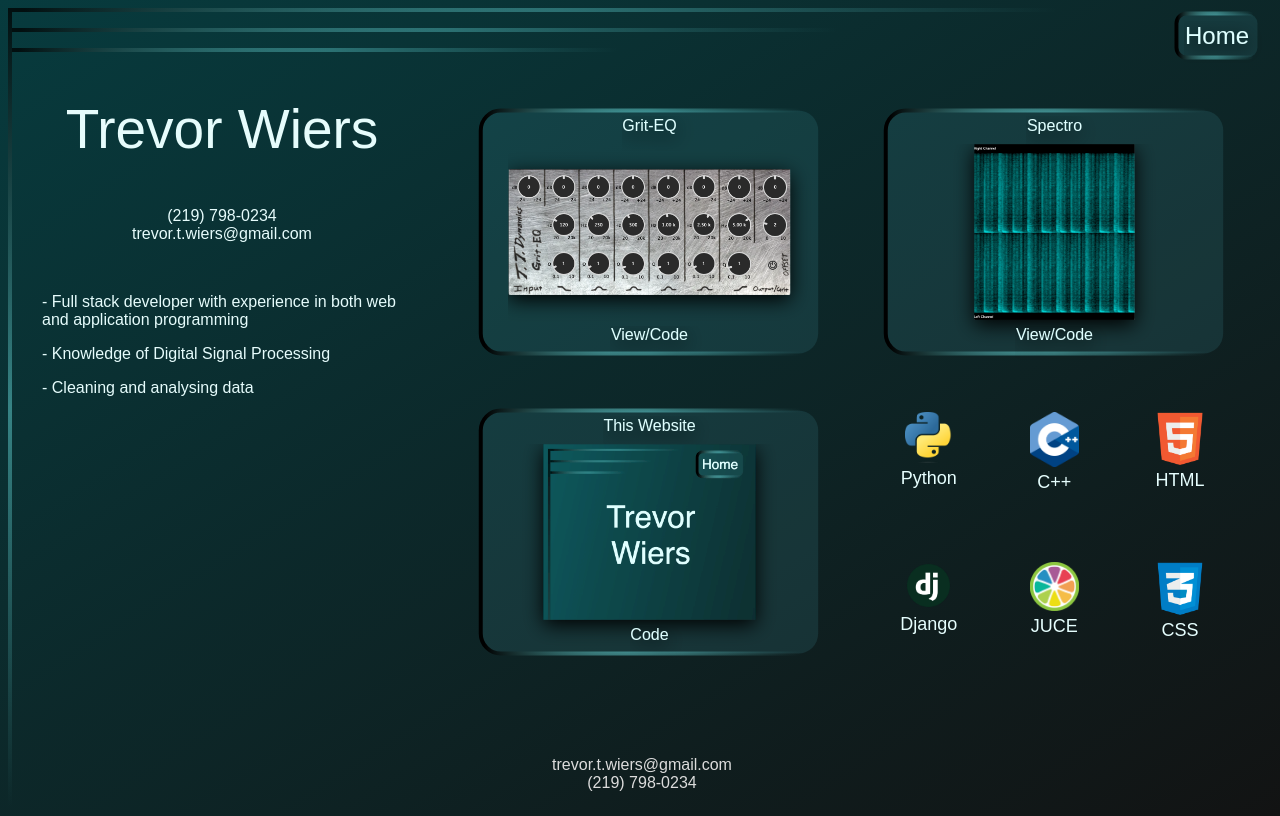
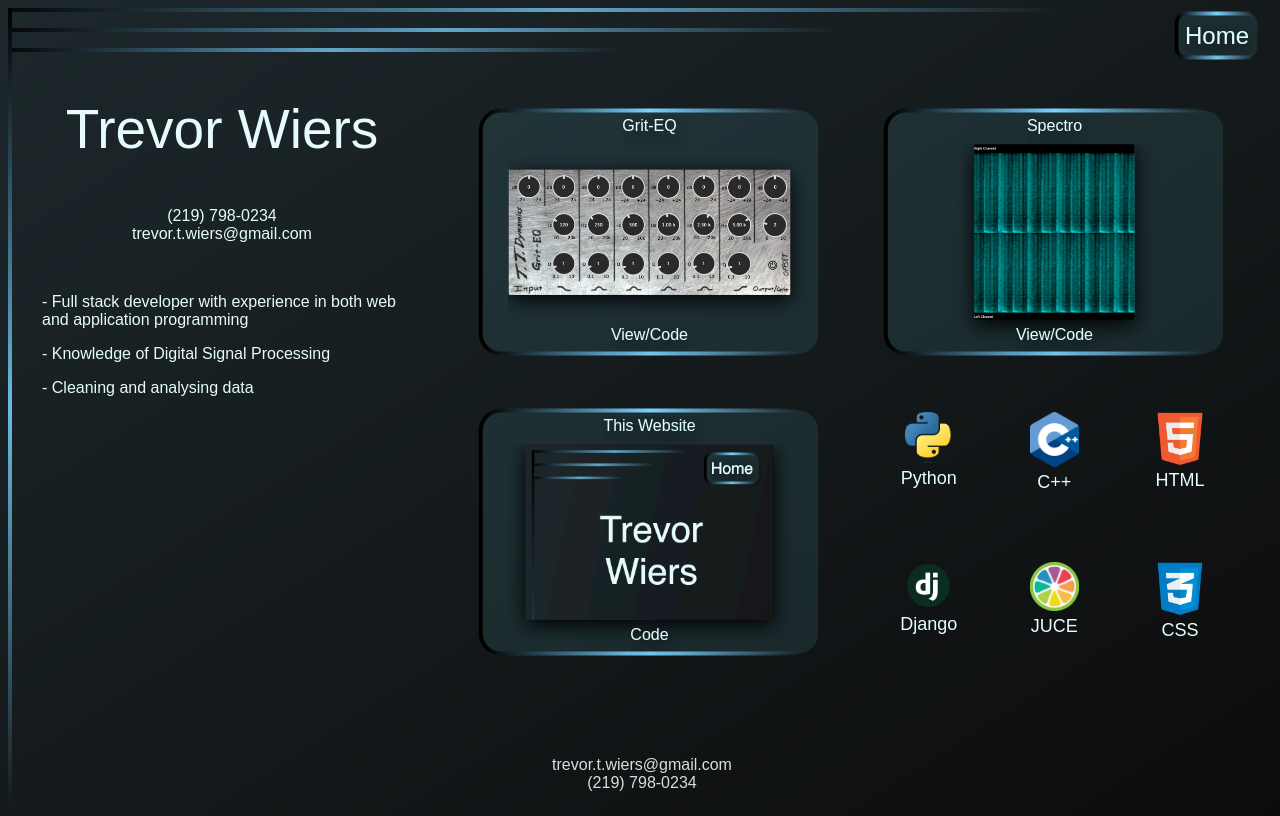
Before and after one commit to trevor-wiers/portfolio-site, a Python web app: template main/templates/main/home.html in a window 1280 px wide. Run offline with Jinja, Linux system fonts and the light colour scheme; the template is opened without the code that fills it, so the values that code supplies are empty.

Commit message:
color scheme update

```diff
--- a/main/static/style.css
+++ b/main/static/style.css
@@ -1,5 +1,5 @@
 html {
-    background-image: linear-gradient(to bottom right, rgb(7, 59, 62),rgb(18, 19, 19));
+    background-image: linear-gradient(to bottom right, rgb(29, 40, 44),rgb(12, 12, 12));
     background-size: cover;
     background-repeat: no-repeat;
     min-height: 100vh;
@@ -21,9 +21,9 @@ body {
     border-image:
       linear-gradient(
         to bottom,
-        rgba(0, 0, 0, .75),
-        rgba(122, 255, 255, .4),
-        rgba(122, 255, 255, 0)
+        rgb(0, 0, 0),
+        rgb(108, 187, 227),
+        rgba(122, 210, 255, 0)
       ) 0 100%;
       border-top: 0;
       border-bottom: 0;
--- a/main/templates/main/base.html
+++ b/main/templates/main/base.html
@@ -17,8 +17,11 @@
                         <defs>
                             <linearGradient id="myLinearGradient">
                                 <stop offset="1%" stop-color="black" />
-                                <stop offset="50%" stop-color="rgba(122, 255, 255, .4)" />
-                                <stop offset="95%" stop-color="rgba(122, 255, 255, 0)" />
+                                <stop offset="50%" stop-color="rgb(122, 210, 255)" />
+                                <stop offset="95%" stop-color="rgba(122, 210, 255, 0)" />
+                            </linearGradient>
+                            <linearGradient id="myFill">
+                                <stop stop-color="rgba(104, 220, 239, .1)" />
                             </linearGradient>
                             <filter id="f1" x="0" y="0" width="200%" height="200%">
                                 <feOffset result="offOut" in="SourceAlpha" dx="0" dy="5" />
@@ -37,7 +40,7 @@
                 <div style="width: 100px;float: left">
                     <svg class="button" width="90%" height="55px" onclick="location.href='home'">
                         <rect x="5%" y="10%" rx="10" ry="10" width=90% height=80%
-                        style="fill:rgba(104, 223, 239, .1);stroke:url(#myLinearGradient);stroke-width:4px;" />
+                        style="fill:url(#myFill);stroke:url(#myLinearGradient);stroke-width:4px;" />
                         <text x="50%" y="65%" text-anchor="middle" fill="rgb(224, 255, 255)" font-size="24" filter="url(#f1)">Home</text>
                     </svg>
                 </div>
--- a/main/templates/main/grit-eq.html
+++ b/main/templates/main/grit-eq.html
@@ -11,7 +11,7 @@
     <div class="col-6">
         <svg class="button" width="100px" height="50px" onclick="location.href='https://github.com/trevor-wiers/grit-eq'">
             <rect x="5%" y="5%" rx="10" ry="10" width=90% height=90%
-            style="fill:rgba(104, 223, 239, .1);stroke:url(#myLinearGradient);stroke-width:4px;" />
+            style="fill:url(#myFill);stroke:url(#myLinearGradient);stroke-width:4px;" />
             <text x="50%" y="65%" text-anchor="middle" fill="rgb(224, 255, 255)" font-size="25" filter="url(#f1)">Code</text>
         </svg>
         <p>
--- a/main/templates/main/home.html
+++ b/main/templates/main/home.html
@@ -35,7 +35,7 @@
             <div class="col-6" style="height:300px">
                 <svg class="button" width="100%" height="100%" onclick="location.href='grit-eq'">
                     <rect x="5%" y="5%" rx="20" ry="20" width=90% height=90%
-                    style="fill:rgba(104, 223, 239, .1);stroke:url(#myLinearGradient);stroke-width:4px;" />
+                    style="fill:url(#myFill);stroke:url(#myLinearGradient);stroke-width:4px;" />
                     <text x="50%" y="12.5%" text-anchor="middle" fill="rgb(224, 255, 255)" filter="url(#f1)">Grit-EQ</text>
                     <image x="12.5%" y="17.5%" href="static/grit-eq.png" width=75% height=65% filter="url(#f1)" />
                     <text x="50%" y="90%" text-anchor="middle" fill="rgb(224, 255, 255)" filter="url(#f1)">View/Code</text>
@@ -44,7 +44,7 @@
             <div class="col-6" style="height:300px">
                 <svg class="button" width="100%" height="100%" onclick="location.href='spectro'">
                     <rect x="5%" y="5%" rx="20" ry="20" width=90% height=90%
-                    style="fill:rgba(104, 223, 239, .1);stroke:url(#myLinearGradient);stroke-width:4px;" />
+                    style="fill:url(#myFill);stroke:url(#myLinearGradient);stroke-width:4px;" />
                     <text x="50%" y="12.5%" text-anchor="middle" fill="rgb(224, 255, 255)" filter="url(#f1)">Spectro</text>
                     <image x="12.5%" y="17.5%" href="static/spectro.png" width=75% height=65% filter="url(#f1)" />
                     <text x="50%" y="90%" text-anchor="middle" fill="rgb(224, 255, 255)" filter="url(#f1)">View/Code</text>
@@ -55,7 +55,7 @@
             <div class="col-6" style="height:300px">
                 <svg class="button" width="100%" height="100%" onclick="location.href='https://github.com/trevor-wiers/portfolio-site'">
                     <rect x="5%" y="5%" rx="20" ry="20" width=90% height=90%
-                    style="fill:rgba(104, 223, 239, .1);stroke:url(#myLinearGradient);stroke-width:4px;" />
+                    style="fill:url(#myFill);stroke:url(#myLinearGradient);stroke-width:4px;" />
                     <text x="50%" y="12.5%" text-anchor="middle" fill="rgb(224, 255, 255)" filter="url(#f1)">This Website</text>
                     <image x="12.5%" y="17.5%" href="static/this-website.png" width=75% height=65% filter="url(#f1)" />
                     <text x="50%" y="90%" text-anchor="middle" fill="rgb(224, 255, 255)" filter="url(#f1)">Code</text>
--- a/main/templates/main/spectro.html
+++ b/main/templates/main/spectro.html
@@ -11,7 +11,7 @@
     <div class="col-6">
         <svg class="button" width="100px" height="50px" onclick="location.href='https://github.com/trevor-wiers/spectro'">
             <rect x="5%" y="5%" rx="10" ry="10" width=90% height=90%
-            style="fill:rgba(104, 223, 239, .1);stroke:url(#myLinearGradient);stroke-width:4px;" />
+            style="fill:url(#myFill);stroke:url(#myLinearGradient);stroke-width:4px;" />
             <text x="50%" y="65%" text-anchor="middle" fill="rgb(224, 255, 255)" font-size="25" filter="url(#f1)">Code</text>
         </svg>
         <p>
```
Also changed, not shown: main/static/this-website.png, main/static/this-website_old.png (added).
